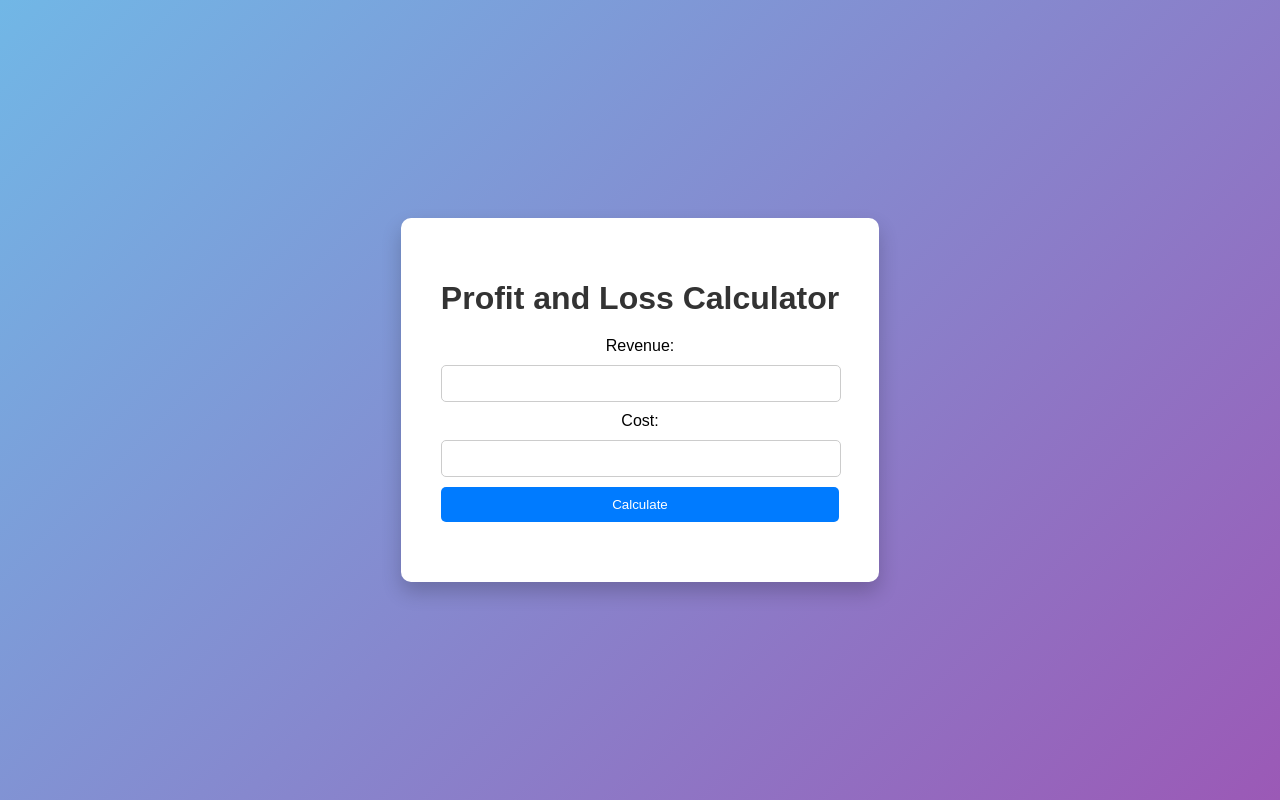
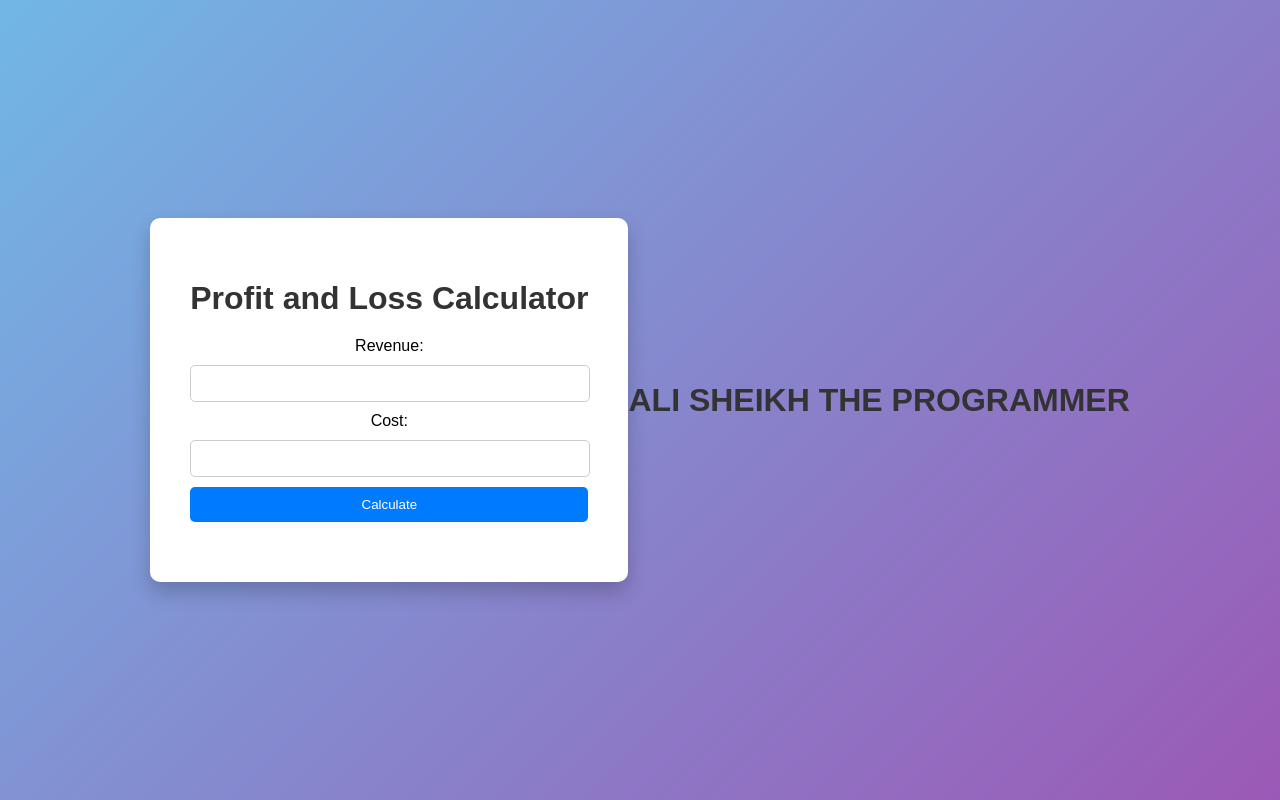
Before and after one commit to alisheikh3832/PROFIT-AND-LOSS-CALCULATOR, a plain HTML site: page index.html in a window 1280 px wide. Drawn offline with Linux system fonts and the light colour scheme.

Commit message:
Update index.html

```diff
--- a/index.html
+++ b/index.html
@@ -16,6 +16,13 @@
         <button onclick="calculateProfitOrLoss()">Calculate</button>
         <p id="result"></p>
     </div>
+
+    <div class="">
+
+
+        <h1 class="myname">ALI SHEIKH THE PROGRAMMER</h1>
+
+    </div>
     <script src="script.js"></script>
 </body>
 </html>
```
